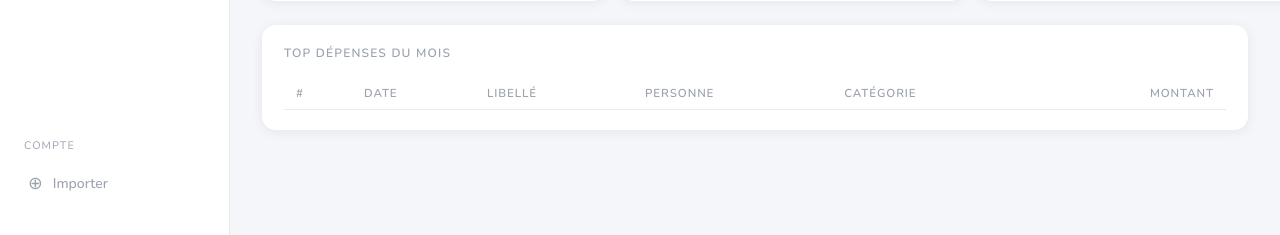
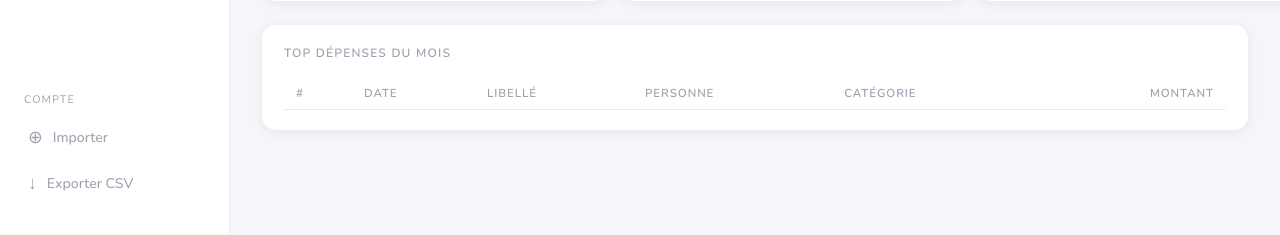
Before and after one commit to ceriseeeeee/CoupleFinance, a Flask app: page / in a window 1280 px wide. Shown: the part 565-800 px from the top of the page. Run offline with Flask 3, Linux system fonts and the light colour scheme; data that the repository does not hold is empty; some libraries are stand-ins or nearby versions.

Commit message:
sidebar : ajout lien Exporter CSV vers /api/export-csv
Co-Authored-By: Claude Sonnet 4.6 <noreply@anthropic.com>

```diff
--- a/templates/dashboard.html
+++ b/templates/dashboard.html
@@ -487,6 +487,9 @@
     <div class="nav-section">Compte</div>
     <a class="nav-item" href="/import">
       <span class="ni">⊕</span> Importer
+    </a>
+    <a class="nav-item" href="/api/export-csv">
+      <span class="ni">↓</span> Exporter CSV
     </a>
   </div>
 </aside>
```
